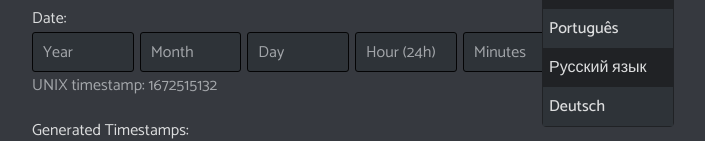
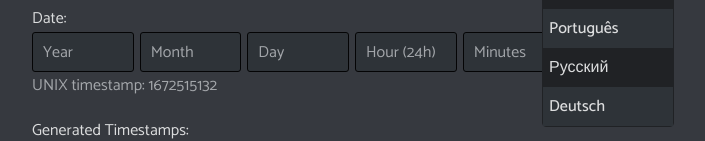
Before and after one commit to n0ky4/discord-timestamp-generator, a React (Create React App) app: page / in a window 1280 px wide. Both pictures are taken after a click on the element "English". Shown: the part 144-285 px from the top of the page, without its empty margins (288-993 px from the left). Built offline with nearby package versions, Linux system fonts and the light colour scheme.

Commit message:
Better language handling

```diff
--- a/src/components/LanguageSelect/index.jsx
+++ b/src/components/LanguageSelect/index.jsx
@@ -1,6 +1,6 @@
 import { useEffect, useRef, useState } from 'react'
 import styled from 'styled-components'
-import i18n from './../../i18n'
+import i18n, { langNames } from './../../i18n'
 
 const SelectStyle = styled.div`
     position: relative;
@@ -44,13 +44,7 @@ export default function LanguageSelect(props) {
     const selectRef = useRef(null)
 
     const currentLanguage = i18n.language
-    const availableLanguages = {
-        en: 'English',
-        'es-ES': 'Español',
-        'pt-BR': 'Português',
-		'ru-RU': 'Русский язык',
-        'de-DE': 'Deutsch',
-    }
+    const langLabel = langNames[currentLanguage]
 
     function handleLanguageChange(e) {
         i18n.changeLanguage(e.target.getAttribute('data-language'))
@@ -68,24 +62,24 @@ export default function LanguageSelect(props) {
         return () => {
             document.removeEventListener('click', handleClickOutside)
         }
-    })
+    }, [])
 
     return (
         <SelectStyle {...props} onClick={() => setIsOpen(!isOpen)} ref={selectRef}>
-            {availableLanguages[currentLanguage]}
+            {langLabel}
             <SelectOptions open={isOpen}>
                 <div
                     key={currentLanguage}
                     data-language={currentLanguage}
                     onClick={handleLanguageChange}
                 >
-                    {availableLanguages[currentLanguage]}
+                    {langLabel}
                 </div>
-                {Object.keys(availableLanguages)
+                {Object.keys(langNames)
                     .filter((x) => x !== currentLanguage)
                     .map((language) => (
                         <div key={language} data-language={language} onClick={handleLanguageChange}>
-                            {availableLanguages[language]}
+                            {langNames[language]}
                         </div>
                     ))}
             </SelectOptions>
--- a/src/i18n/index.js
+++ b/src/i18n/index.js
@@ -1,13 +1,32 @@
 import i18n from 'i18next'
+import LanguageDetector from 'i18next-browser-languagedetector'
 import { initReactI18next } from 'react-i18next'
-import LanguageDetector from 'i18next-browser-languagedetector'
 
-// Locales
+// [HOW TO ADD A NEW LANGUAGE]
+// 1. Copy the file `src/locales/en.json` and rename it with the locale code (ex: pt-BR.json)
+// 2. Translate all the strings to the new language
+
+// 3. Import the new locale file below
+import de_DE from './locales/de-DE.json'
 import en from './locales/en.json'
 import es_ES from './locales/es-ES.json'
 import pt_BR from './locales/pt-BR.json'
 import ru_RU from './locales/ru-RU.json'
-import de_DE from './locales/de-DE.json'
+
+// 4. Add the new locale to the `locales` object below.
+// PS: The key should be the locale code and the value should be the imported file from step 2
+const locales = {
+    en: en,
+    'es-ES': es_ES,
+    'pt-BR': pt_BR,
+    'ru-RU': ru_RU,
+    'de-DE': de_DE,
+}
+
+export const langNames = Object.entries(locales).reduce((acc, [key, value]) => {
+    acc[key] = value.translation.langName
+    return acc
+}, {})
 
 i18n.use(LanguageDetector)
     .use(initReactI18next)
@@ -28,14 +47,8 @@ i18n.use(LanguageDetector)
             lookupLocalStorage: 'lng',
             lookupSessionStorage: 'lng',
         },
-        resources: {
-            en,
-            'es-ES': es_ES,
-            'pt-BR': pt_BR,
-            'ru-RU': ru_RU,
-            'de-DE': de_DE
-        },
-        supportedLngs: ['en', 'es-ES', 'pt-BR', 'ru-RU', 'de-DE'],
+        resources: locales,
+        supportedLngs: Object.keys(locales),
         fallbackLng: 'en',
         interpolation: {
             escapeValue: false,
--- a/src/i18n/locales/de-DE.json
+++ b/src/i18n/locales/de-DE.json
@@ -1,5 +1,6 @@
 {
     "translation": {
+        "langName": "Deutsch",
         "dateInputFormat": "DD-MM-YYYY-hh-mm-ss",
         "description": "Dies ist ein einfaches Werkzeug um Discord Zeitstempel zu erstellen. Du kannst es in Nachrichten oder in deinem Profil benutzen.",
         "date": "Datum",
--- a/src/i18n/locales/en.json
+++ b/src/i18n/locales/en.json
@@ -1,5 +1,6 @@
 {
     "translation": {
+        "langName": "English",
         "dateInputFormat": "YYYY-MM-DD-hh-mm-ss",
         "description": "This is a simple tool to generate Discord timestamps. You can use it on messages or in your profile bio!",
         "date": "Date",
--- a/src/i18n/locales/es-ES.json
+++ b/src/i18n/locales/es-ES.json
@@ -1,5 +1,6 @@
 {
     "translation": {
+        "langName": "Español",
         "dateInputFormat": "DD-MM-YYYY-hh-mm-ss",
         "description": "Esta es una herramienta simple para generar marcas de tiempo para Discord. ¡Puedes usarla en mensajes o en la biografía de tu perfil!",
         "date": "Fecha",
--- a/src/i18n/locales/pt-BR.json
+++ b/src/i18n/locales/pt-BR.json
@@ -1,5 +1,6 @@
 {
     "translation": {
+        "langName": "Português",
         "dateInputFormat": "DD-MM-YYYY-hh-mm-ss",
         "description": "Esta é uma ferramenta simples para gerar timestamps no Discord. Você pode usá-las em mensagens ou na bio do seu perfil!",
         "date": "Data",
--- a/src/i18n/locales/ru-RU.json
+++ b/src/i18n/locales/ru-RU.json
@@ -1,5 +1,6 @@
 {
     "translation": {
+        "langName": "Русский",
         "dateInputFormat": "YYYY-MM-DD-hh-mm-ss",
         "description": "Простой сайт для генерации дискорд таймстапов. Вы можете использовать их в сообщениях или в вашем профиле!",
         "date": "Дата",
@@ -13,6 +14,6 @@
         "generatedTimestamps": "Сгенерированные таймстапы",
         "instructions": "Нажмите ЛКМ для копирования текста.",
         "copiedToClipboard": "Скопировано в буфер обмена!",
-        "clipboardCopyError": "Ошибка при копировании в буфер обмена :с"
+        "clipboardCopyError": "Ошибка при копировании в буфер обмена :("
     }
 }
```
